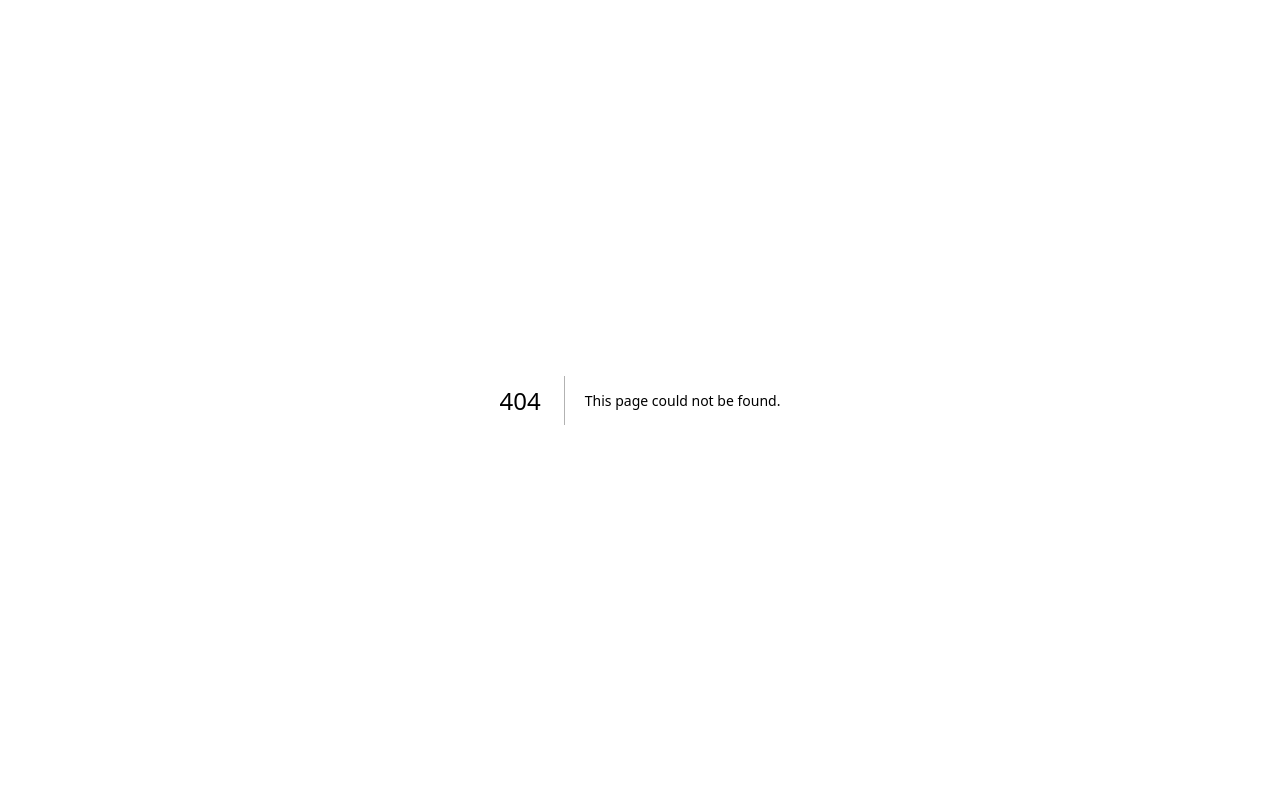
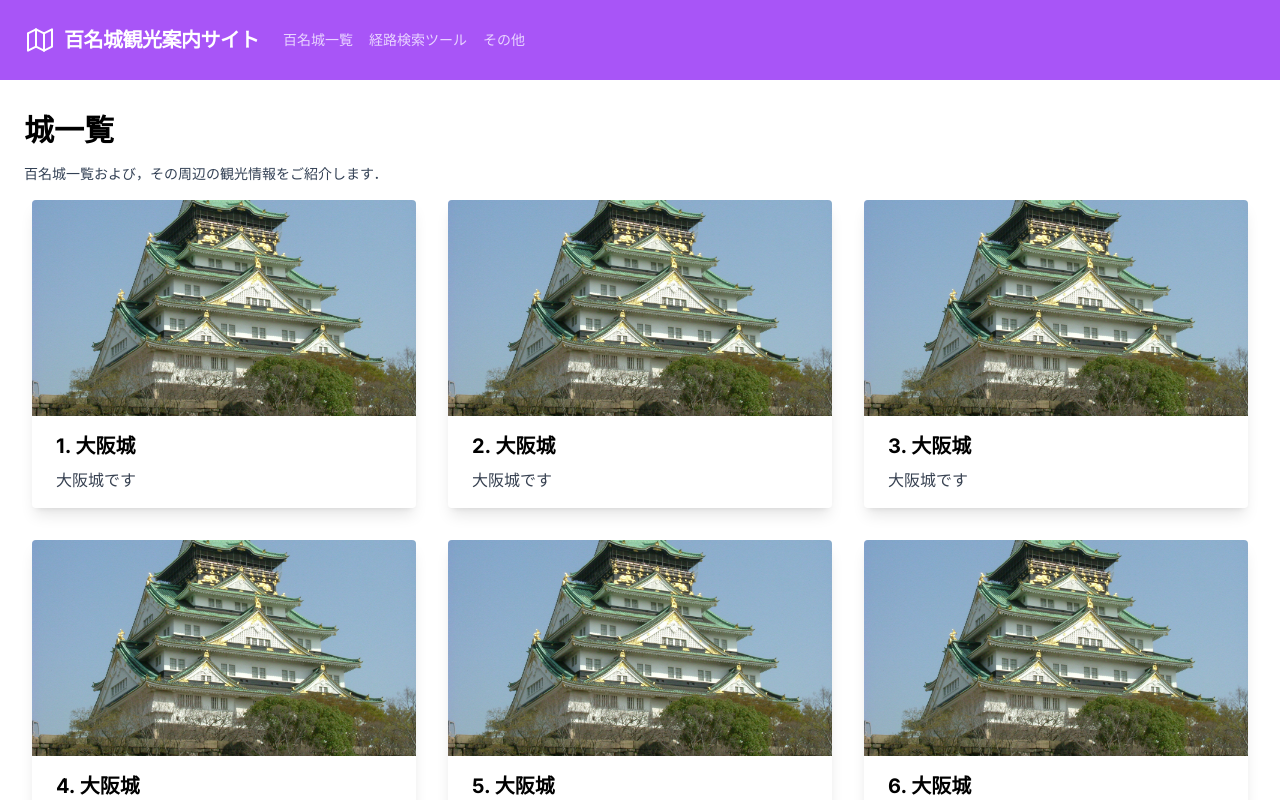
Before and after one commit to ynori123/al_castle, a Next.js app in the folder frontend/: page /castles in a window 1280 px wide. Before the commit this address had no page. Shown: the top 800 px of the page. Built offline with nearby package versions, Linux system fonts and the light colour scheme.

Commit message:
城一覧ページ作成，トップページ作成

```diff
--- /dev/null
+++ b/frontend/src/app/castles/page.tsx
@@ -0,0 +1,22 @@
+import Card from "../components/Card";
+import Header from "../components/Header";
+
+export default function Castles() {
+return (
+	<>
+		<Header title="城一覧" discription="百名城一覧および，その周辺の観光情報をご紹介します．"/>
+
+			<div className="flex flex-wrap justify-center">
+
+			{
+				// 100個のカードを生成
+				Array.from(Array(100).keys()).map((i) => {
+					return (
+						<Card id={i+1} title="大阪城" discription="大阪城です" img="osaka.jpg"/>
+					)
+				})
+			}
+			</div>
+	</>
+	)
+}
--- /dev/null
+++ b/frontend/src/app/components/Card.tsx
@@ -0,0 +1,23 @@
+type Props = {
+	id: number;
+  title: string;
+	discription: string;
+	tags?: string[];
+	img: string;
+};
+
+const Card = ({id, title, discription, img, tags}: Props) => {
+  return (
+    <div className="max-w-sm rounded overflow-hidden shadow-lg m-4">
+			<img className="w-full aspect-video overflow-hidden object-cover" src={img} alt={title}/>
+			<div className="px-6 py-4">
+				<div className="font-bold text-xl mb-2">{id}. {title}</div>
+				<p className="text-gray-700 text-base overflow-ellipsis whitespace-nowrap overflow-hidden">
+					{discription}
+				</p>
+			</div>
+		</div>
+	);
+}
+
+export default Card
--- /dev/null
+++ b/frontend/src/app/components/Header.tsx
@@ -0,0 +1,18 @@
+type Props = {
+  title: string;
+	discription?: string;
+};
+
+const Header = ({title, discription}: Props) => {
+  return (
+		<header className="header pl-6">
+			<h1 className="text-3xl font-bold pb-4 pt-8">{title}</h1>
+
+			{discription && (
+				<p className="text-sm text-slate-700">{discription}</p>
+			)}
+		</header>
+	);
+}
+
+export default Header
--- a/frontend/src/app/globals.css
+++ b/frontend/src/app/globals.css
@@ -18,10 +18,4 @@
 
 body {
 	color: rgb(var(--foreground-rgb));
-  background: linear-gradient(
-      to bottom,
-      transparent,
-      rgb(var(--background-end-rgb))
-    )
-    rgb(var(--background-start-rgb));
 }
--- a/frontend/src/app/layout.tsx
+++ b/frontend/src/app/layout.tsx
@@ -16,7 +16,36 @@ export default function RootLayout({
 }) {
   return (
     <html lang="en">
-      <body className={inter.className}>{children}</body>
+      <body className={inter.className}>
+				<nav className="flex items-center justify-between flex-wrap bg-purple-500 p-6">
+					<div className="flex items-center flex-shrink-0 text-white mr-6">
+						<svg xmlns="http://www.w3.org/2000/svg" className="h-8 w-8 mr-2" width="24" height="24" viewBox="0 0 24 24" stroke-width="1.5" stroke="currentColor" fill="none" stroke-linecap="round" stroke-linejoin="round"><path stroke="none" d="M0 0h24v24H0z" fill="none"/><path d="M3 7l6 -3l6 3l6 -3v13l-6 3l-6 -3l-6 3v-13" /><path d="M9 4v13" /><path d="M15 7v13" /></svg>
+						<a className="font-semibold text-xl tracking-tight" href='/'>百名城観光案内サイト</a>
+					</div>
+					<div className="block lg:hidden">
+						<button className="flex items-center px-3 py-2 border rounded text-purple-200 border-purple-400 hover:text-white hover:border-white">
+							<svg className="fill-current h-3 w-3" viewBox="0 0 20 20" xmlns="http://www.w3.org/2000/svg"><title>Menu</title><path d="M0 3h20v2H0V3zm0 6h20v2H0V9zm0 6h20v2H0v-2z"/></svg>
+						</button>
+					</div>
+					<div className="w-full block flex-grow lg:flex lg:items-center lg:w-auto">
+						<div className="text-sm lg:flex-grow">
+							<a href="/castles" className="block mt-4 lg:inline-block lg:mt-0 text-purple-200 hover:text-white mr-4">
+								百名城一覧
+							</a>
+							<a href="/routes" className="block mt-4 lg:inline-block lg:mt-0 text-purple-200 hover:text-white mr-4">
+								経路検索ツール
+							</a>
+							<a href="/" className="block mt-4 lg:inline-block lg:mt-0 text-purple-200 hover:text-white">
+								その他
+							</a>
+						</div>
+					</div>
+				</nav>
+
+				<main className='container mx-auto'>
+					{children}
+				</main>
+			</body>
     </html>
   )
 }
--- a/frontend/src/app/page.tsx
+++ b/frontend/src/app/page.tsx
@@ -2,112 +2,20 @@ import Image from 'next/image'
 
 export default function Home() {
   return (
-    <main className="flex min-h-screen flex-col items-center justify-between p-24">
-      <div className="z-10 w-full max-w-5xl items-center justify-between font-mono text-sm lg:flex">
-        <p className="fixed left-0 top-0 flex w-full justify-center border-b border-gray-300 bg-gradient-to-b from-zinc-200 pb-6 pt-8 backdrop-blur-2xl dark:border-neutral-800 dark:bg-zinc-800/30 dark:from-inherit lg:static lg:w-auto  lg:rounded-xl lg:border lg:bg-gray-200 lg:p-4 lg:dark:bg-zinc-800/30">
-          Get started by editing&nbsp;
-          <code className="font-mono font-bold">src/app/page.tsx</code>
-        </p>
-        <div className="fixed bottom-0 left-0 flex h-48 w-full items-end justify-center bg-gradient-to-t from-white via-white dark:from-black dark:via-black lg:static lg:h-auto lg:w-auto lg:bg-none">
-          <a
-            className="pointer-events-none flex place-items-center gap-2 p-8 lg:pointer-events-auto lg:p-0"
-            href="https://vercel.com?utm_source=create-next-app&utm_medium=appdir-template&utm_campaign=create-next-app"
-            target="_blank"
-            rel="noopener noreferrer"
-          >
-            By{' '}
-            <Image
-              src="/vercel.svg"
-              alt="Vercel Logo"
-              className="dark:invert"
-              width={100}
-              height={24}
-              priority
-            />
-          </a>
+		<div className="bg-white">
+  <div className="relative isolate px-6 pt-14 lg:px-8">
+    <div className="mx-auto max-w-2xl py-32 sm:py-48 lg:py-56">
+      <div className="text-center">
+        <h1 className="text-4xl font-bold tracking-tight text-gray-900 sm:text-6xl">Data to enrich your online business</h1>
+        <p className="mt-6 text-lg leading-8 text-gray-600">百名城の経路探索ツールのほか，各城の説明や周辺の観光案内を提供しています．</p>
+        <div className="mt-10 flex items-center justify-center gap-x-6">
+          <a href="/castles" className="rounded-md bg-indigo-600 px-3.5 py-2.5 text-sm font-semibold text-white shadow-sm hover:bg-indigo-500 focus-visible:outline focus-visible:outline-2 focus-visible:outline-offset-2 focus-visible:outline-indigo-600">経路探索ツール</a>
+          <a href="/routes" className="text-sm font-semibold leading-6 text-gray-900">百名城一覧<span aria-hidden="true">→</span></a>
         </div>
       </div>
+    </div>
+  </div>
+</div>
 
-      <div className="relative flex place-items-center before:absolute before:h-[300px] before:w-[480px] before:-translate-x-1/2 before:rounded-full before:bg-gradient-radial before:from-white before:to-transparent before:blur-2xl before:content-[''] after:absolute after:-z-20 after:h-[180px] after:w-[240px] after:translate-x-1/3 after:bg-gradient-conic after:from-sky-200 after:via-blue-200 after:blur-2xl after:content-[''] before:dark:bg-gradient-to-br before:dark:from-transparent before:dark:to-blue-700 before:dark:opacity-10 after:dark:from-sky-900 after:dark:via-[#0141ff] after:dark:opacity-40 before:lg:h-[360px] z-[-1]">
-        <Image
-          className="relative dark:drop-shadow-[0_0_0.3rem_#ffffff70] dark:invert"
-          src="/next.svg"
-          alt="Next.js Logo"
-          width={180}
-          height={37}
-          priority
-        />
-      </div>
-
-      <div className="mb-32 grid text-center lg:mb-0 lg:grid-cols-4 lg:text-left">
-        <a
-          href="https://nextjs.org/docs?utm_source=create-next-app&utm_medium=appdir-template&utm_campaign=create-next-app"
-          className="group rounded-lg border border-transparent px-5 py-4 transition-colors hover:border-gray-300 hover:bg-gray-100 hover:dark:border-neutral-700 hover:dark:bg-neutral-800/30"
-          target="_blank"
-          rel="noopener noreferrer"
-        >
-          <h2 className={`mb-3 text-2xl font-semibold`}>
-            Docs{' '}
-            <span className="inline-block transition-transform group-hover:translate-x-1 motion-reduce:transform-none">
-              -&gt;
-            </span>
-          </h2>
-          <p className={`m-0 max-w-[30ch] text-sm opacity-50`}>
-            Find in-depth information about Next.js features and API.
-          </p>
-        </a>
-
-        <a
-          href="https://nextjs.org/learn?utm_source=create-next-app&utm_medium=appdir-template-tw&utm_campaign=create-next-app"
-          className="group rounded-lg border border-transparent px-5 py-4 transition-colors hover:border-gray-300 hover:bg-gray-100 hover:dark:border-neutral-700 hover:dark:bg-neutral-800/30"
-          target="_blank"
-          rel="noopener noreferrer"
-        >
-          <h2 className={`mb-3 text-2xl font-semibold`}>
-            Learn{' '}
-            <span className="inline-block transition-transform group-hover:translate-x-1 motion-reduce:transform-none">
-              -&gt;
-            </span>
-          </h2>
-          <p className={`m-0 max-w-[30ch] text-sm opacity-50`}>
-            Learn about Next.js in an interactive course with&nbsp;quizzes!
-          </p>
-        </a>
-
-        <a
-          href="https://vercel.com/templates?framework=next.js&utm_source=create-next-app&utm_medium=appdir-template&utm_campaign=create-next-app"
-          className="group rounded-lg border border-transparent px-5 py-4 transition-colors hover:border-gray-300 hover:bg-gray-100 hover:dark:border-neutral-700 hover:dark:bg-neutral-800/30"
-          target="_blank"
-          rel="noopener noreferrer"
-        >
-          <h2 className={`mb-3 text-2xl font-semibold`}>
-            Templates{' '}
-            <span className="inline-block transition-transform group-hover:translate-x-1 motion-reduce:transform-none">
-              -&gt;
-            </span>
-          </h2>
-          <p className={`m-0 max-w-[30ch] text-sm opacity-50`}>
-            Explore the Next.js 13 playground.
-          </p>
-        </a>
-
-        <a
-          href="https://vercel.com/new?utm_source=create-next-app&utm_medium=appdir-template&utm_campaign=create-next-app"
-          className="group rounded-lg border border-transparent px-5 py-4 transition-colors hover:border-gray-300 hover:bg-gray-100 hover:dark:border-neutral-700 hover:dark:bg-neutral-800/30"
-          target="_blank"
-          rel="noopener noreferrer"
-        >
-          <h2 className={`mb-3 text-2xl font-semibold`}>
-            Deploy{' '}
-            <span className="inline-block transition-transform group-hover:translate-x-1 motion-reduce:transform-none">
-              -&gt;
-            </span>
-          </h2>
-          <p className={`m-0 max-w-[30ch] text-sm opacity-50`}>
-            Instantly deploy your Next.js site to a shareable URL with Vercel.
-          </p>
-        </a>
-      </div>
-    </main>
   )
 }
```
Also changed, not shown: frontend/public/osaka.jpg (added). Lines whose indentation alone changed are shown as unchanged.
